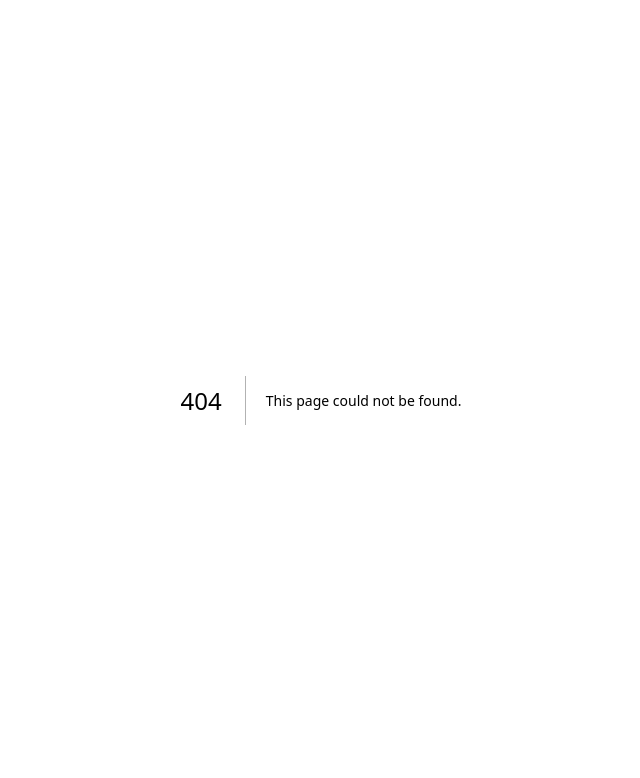
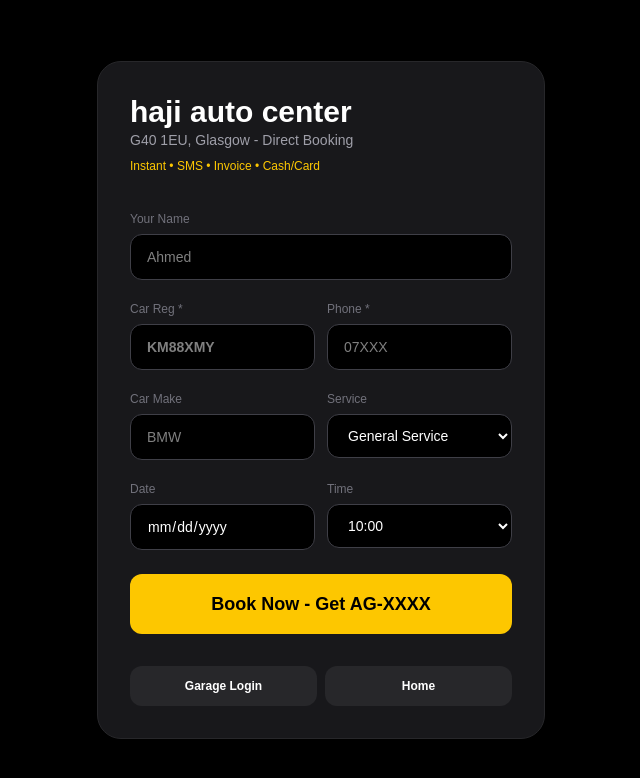
Before and after one commit to ayaan41/ai-garage, a Next.js app: page /book/haji-auto-center in a window 1280 px wide. Before the commit this address had no page. Shown: the top 778 px of the page, without its empty margins (319-959 px from the left). Built offline with nearby package versions, Linux system fonts and the light colour scheme; no server answers.

Commit message:
Add direct haji booking page

```diff
--- /dev/null
+++ b/src/app/book/haji-auto-center/page.tsx
@@ -0,0 +1,29 @@
+"use client";
+import { useState } from "react";
+import { createClient } from "@supabase/supabase-js";
+const supabase = createClient(process.env.NEXT_PUBLIC_SUPABASE_URL!, process.env.NEXT_PUBLIC_SUPABASE_ANON_KEY!);
+export default function HajiBooking() {
+  const [carReg, setCarReg] = useState(""); const [phone, setPhone] = useState(""); const [name, setName] = useState(""); const [make, setMake] = useState(""); const [service, setService] = useState("General Service"); const [date, setDate] = useState(""); const [time, setTime] = useState("10:00"); const [loading, setLoading] = useState(false);
+  const services = ["General Service", "Oil Change", "MOT", "Brake Pads", "Engine Repair", "Tyres", "Diagnostics", "Full Service"];
+  const handleBooking = async () => {
+    if (!carReg || !phone || !name) { alert("Car Reg, Name, Phone required!"); return; }
+    setLoading(true); const bookingRef = `AG-${Math.random().toString(36).substring(2, 10).toUpperCase()}`;
+    const { error } = await supabase.from("bookings").insert({ booking_ref: bookingRef, customer_name: name, phone: phone, car_reg: carReg.toUpperCase(), car_make: make, service_type: service, status: "CONFIRMED", drop_off_date: date || new Date().toISOString().split('T')[0], drop_off_time: time, services: [], parts: [], total_price: 0, payment_status: "unpaid" });
+    if (error) { alert(error.message); setLoading(false); return; }
+    await fetch("/api/send-sms", { method: "POST", headers: { "Content-Type": "application/json" }, body: JSON.stringify({ phone, garageName: "haji auto center", booking_ref: bookingRef, bookingId: bookingRef, newStatus: `CONFIRMED - ${service} for ${carReg}` }) });
+    setLoading(false); alert(`✅ Booking Created! Ref: ${bookingRef}`); window.location.href = `/track/${bookingRef}`;
+  };
+  return (
+    <div className="min-h-screen bg-black text-white flex items-center justify-center p-4"><div className="max-w-md w-full bg-zinc-900 rounded-3xl p-8 border border-zinc-800">
+      <h1 className="text-3xl font-bold">haji auto center</h1><p className="text-zinc-400 text-sm">G40 1EU, Glasgow - Direct Booking</p><p className="text-yellow-400 text-xs mt-2">Instant • SMS • Invoice • Cash/Card</p>
+      <div className="mt-8 space-y-4">
+        <div><label className="text-xs text-zinc-500">Your Name</label><input value={name} onChange={e=>setName(e.target.value)} placeholder="Ahmed" className="w-full mt-1 bg-black border border-zinc-700 rounded-xl px-4 py-3 text-sm" /></div>
+        <div className="grid grid-cols-2 gap-3"><div><label className="text-xs text-zinc-500">Car Reg *</label><input value={carReg} onChange={e=>setCarReg(e.target.value)} placeholder="KM88XMY" className="w-full mt-1 bg-black border border-zinc-700 rounded-xl px-4 py-3 text-sm uppercase font-bold" /></div><div><label className="text-xs text-zinc-500">Phone *</label><input value={phone} onChange={e=>setPhone(e.target.value)} placeholder="07XXX" className="w-full mt-1 bg-black border border-zinc-700 rounded-xl px-4 py-3 text-sm" /></div></div>
+        <div className="grid grid-cols-2 gap-3"><div><label className="text-xs text-zinc-500">Car Make</label><input value={make} onChange={e=>setMake(e.target.value)} placeholder="BMW" className="w-full mt-1 bg-black border border-zinc-700 rounded-xl px-4 py-3 text-sm" /></div><div><label className="text-xs text-zinc-500">Service</label><select value={service} onChange={e=>setService(e.target.value)} className="w-full mt-1 bg-black border border-zinc-700 rounded-xl px-4 py-3 text-sm">{services.map(s=><option key={s}>{s}</option>)}</select></div></div>
+        <div className="grid grid-cols-2 gap-3"><div><label className="text-xs text-zinc-500">Date</label><input type="date" value={date} onChange={e=>setDate(e.target.value)} className="w-full mt-1 bg-black border border-zinc-700 rounded-xl px-4 py-3 text-sm" /></div><div><label className="text-xs text-zinc-500">Time</label><select value={time} onChange={e=>setTime(e.target.value)} className="w-full mt-1 bg-black border border-zinc-700 rounded-xl px-4 py-3 text-sm"><option>09:00</option><option>10:00</option><option>11:00</option><option>12:00</option><option>13:00</option><option>14:00</option><option>15:00</option><option>16:00</option></select></div></div>
+        <button onClick={handleBooking} disabled={loading} className="w-full mt-2 py-4 bg-yellow-400 text-black rounded-xl font-bold text-lg">{loading? "Booking..." : "Book Now - Get AG-XXXX"}</button>
+        <div className="flex gap-2 mt-4"><a href="/garage" className="flex-1 py-3 bg-zinc-800 rounded-xl text-center text-xs font-bold">Garage Login</a><a href="/" className="flex-1 py-3 bg-zinc-800 rounded-xl text-center text-xs font-bold">Home</a></div>
+      </div>
+    </div></div>
+  );
+}
```
